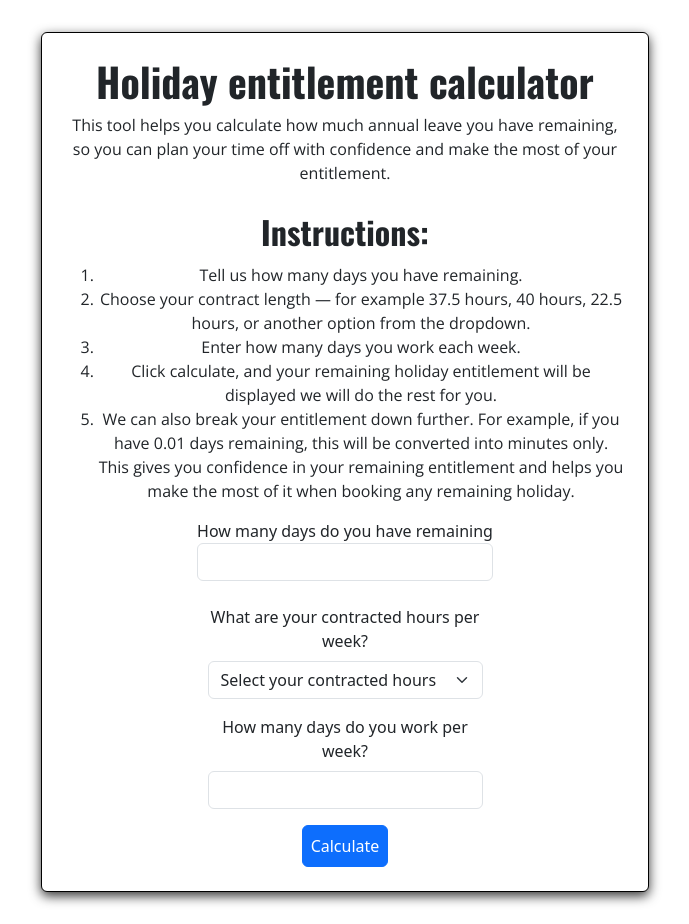
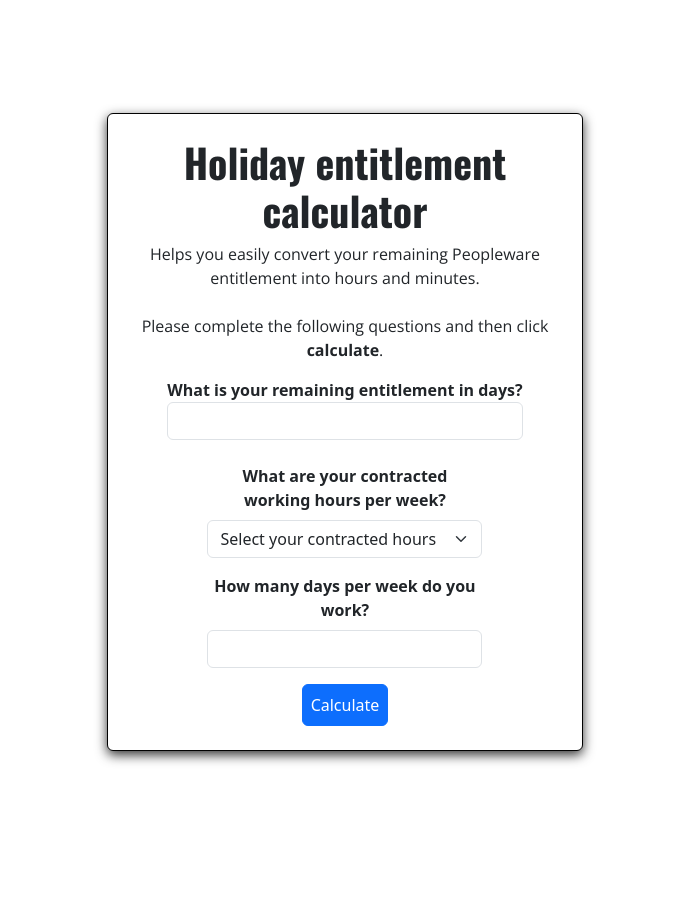
Before and after one commit to mattthughes/entitlement_calculator, a React (Vite) app in the folder entitlement-calculator/: page / in a window 1280 px wide. Shown: the whole page, without its empty margins (295-984 px from the left). After the commit the page ends 864 px from the top, so only its background shows below. Built offline with nearby package versions, Linux system fonts and the light colour scheme.

Commit message:
Removed instructions and made changes to the form fields

```diff
--- a/entitlement-calculator/src/components/EntitlementForm.jsx
+++ b/entitlement-calculator/src/components/EntitlementForm.jsx
@@ -57,7 +57,7 @@ export default function EntitlementForm() {
         <Form onSubmit={handleSubmit}>
             <Form.Group className="mb-3 mx-auto" style={{ maxWidth: 400 }}>
                 {/* Days remaining form field, setting max and min values so the form cannot be submitted without meeting the min or max values */}
-                <Form.Label>How many days do you have remaining
+                <Form.Label><strong>What is your remaining entitlement in days?</strong>
                     <Form.Control type='number' max="40" value={remainingDays} name='remaining-days' onChange={(e) => setRemainingDays(e.target.value)}></Form.Control>
                 </Form.Label>
             </Form.Group>
@@ -70,7 +70,7 @@ export default function EntitlementForm() {
             ))}
             <div>
                 <Form.Group className="mb-3 mx-auto mb-3" style={{ maxWidth: 275 }}>
-                    <Form.Label>What are your contracted hours per week?
+                    <Form.Label><strong>What are your contracted working hours per week?</strong>
                     </Form.Label>
                     {/* Select drop down, that will allow the user to pick there contract*/}
                     <Form.Select name='weekly-hours' value={weeklyHours} onChange={(e) => setWeeklyHours(e.target.value)}>
@@ -123,7 +123,7 @@ export default function EntitlementForm() {
             </div>
 
             <Form.Group className="mb-3 mx-auto" style={{ maxWidth: 275 }} >
-                <Form.Label>How many days do you work per week?</Form.Label>
+                <Form.Label><strong>How many days per week do you work?</strong></Form.Label>
                 <div>
                     {/* Days per week form field, setting max and min values so the form cannot be submitted without meeting the min or max values */}
                     <Form.Control type="number" max="5" min="1" name='days-per-week' value={daysPerWeek} onChange={(e) => setDaysPerWeek(e.target.value)} />
--- a/entitlement-calculator/src/components/HolidayEntitlementPage.jsx
+++ b/entitlement-calculator/src/components/HolidayEntitlementPage.jsx
@@ -4,33 +4,23 @@ import '../styles/home.css'
 
 export default function HolidayEntitlementPage() {
     return <>
-        <div className="d-flex justify-content-center align-items-center min-vh-100">
-            <div className="d-flex flex-column border border-black p-4 rounded col-12 col-md-8 col-lg-6 mx-auto card">
+        <div className="d-flex justify-content-center align-items-center min-vh-100 home">
+            <div className="d-flex flex-column border border-black p-4 rounded col-12 col-md-8 mx-auto card">
                 <h1 className="heading">Holiday entitlement calculator</h1>
                 <div className=''>
                     <div>
-                        <p className="intro pb-2">This tool helps you calculate how much annual leave you have remaining, so you can plan your time off with confidence and make the most of your entitlement.</p>
+                        <p className="intro pb-2">Helps you easily convert your remaining Peopleware entitlement into hours and minutes.</p>
                     </div>
                 </div>
-                <h2 className="heading p-1">Instructions:</h2>
                 <div className="text-center intro">
-                    <ol>
-                        <li className="">
-                            Tell us how many days you have remaining.
-                        </li>
-                        <li>
-                            Choose your contract length — for example 37.5 hours, 40 hours, 22.5 hours, or another option from the dropdown.
-                        </li>
-                        <li>
-                            Enter how many days you work each week.
-                        </li>
-                        <li>
-                            Click calculate, and your remaining holiday entitlement will be displayed we will do the rest for you.
-                        </li>
-                        <li>
-                            We can also break your entitlement down further. For example, if you have 0.01 days remaining, this will be converted into minutes only. This gives you confidence in your remaining entitlement and helps you make the most of it when booking any remaining holiday.
-                        </li>
-                    </ol>
+
+
+                       <p>
+                        Please complete the following questions and then click <strong>calculate</strong>.
+                       </p>
+
+
+
                 </div>
 
 
```
Also changed, not shown: entitlement-calculator/src/styles/home.css (line endings or trailing spaces).
